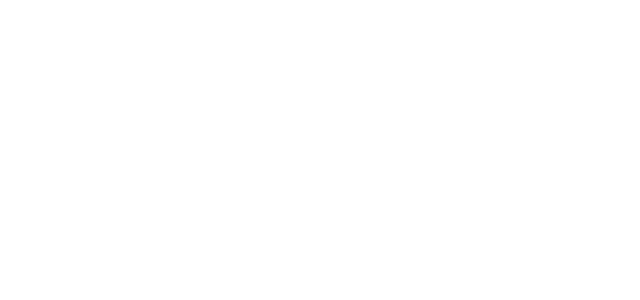
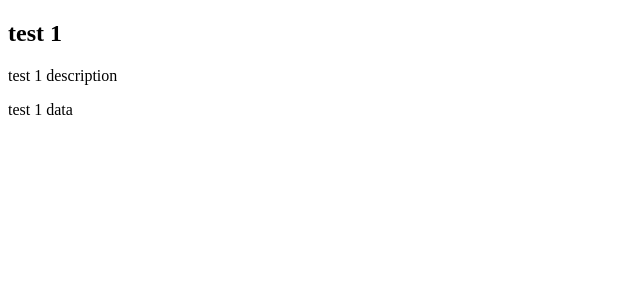
Before and after one commit to KaEssam/React-Course, a React (Vite) app: page / in a window 1280 px wide. Shown: the top 300 px of the page, without its empty margins (0-640 px from the left). Built offline with nearby package versions, Linux system fonts and the light colour scheme.

Commit message:
lesson: 02-PROPS

```diff
--- a/src/App.tsx
+++ b/src/App.tsx
@@ -1,7 +1,22 @@
 import './App.css';
+import { Card } from './card';
 
 function App() {
-  return <></>;
+  // const nameData = 'Card Name';
+  // const descriptionData = 'Card Description';
+  // const data = 'test data';
+
+  const card1 = {
+    title: 'test 1',
+    description: 'test 1 description',
+    data: 'test 1 data',
+  };
+  return (
+    <>
+      {/* <Card title={nameData} description={descriptionData} data={data} /> */}
+      <Card cardObj={card1} />
+    </>
+  );
 }
 
 export default App;
--- /dev/null
+++ b/src/card.tsx
@@ -0,0 +1,16 @@
+type props = {
+  title: string;
+  description: string;
+  data: string;
+};
+
+export function Card({ cardObj }: any) {
+  // export function Card({ title, description, data }: props) {
+  return (
+    <>
+      <h2>{cardObj.title}</h2>
+      <p>{cardObj.description}</p>
+      <p>{cardObj.data}</p>
+    </>
+  );
+}
```
